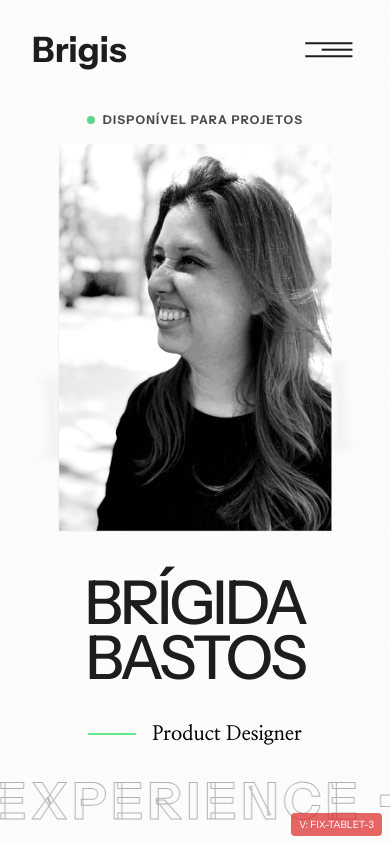
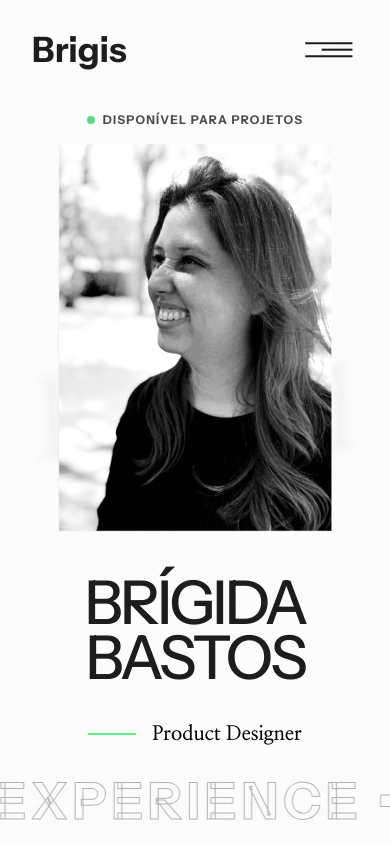
Before and after one commit to BrigidaLab/portfolio-brigida, a React (Vite) app in the folder app/: page / in a window 390 px wide. Shown: the top 844 px of the page. Built offline with nearby package versions, Linux system fonts and the light colour scheme.

Commit message:
fix: increase card size on tablet/laptop screens and remove debug marker

```diff
--- a/app/src/components/ProjectGallery.tsx
+++ b/app/src/components/ProjectGallery.tsx
@@ -41,11 +41,6 @@ export const ProjectGallery: React.FC = () => {
             className="relative font-sans bg-[#fdfdfd]"
             style={{ height: SCROLL_HEIGHT }}
         >
-            {/* DEBUG MARKER - REMOVE AFTER VERIFICATION */}
-            <div className="fixed bottom-2 right-2 bg-red-600 text-white text-[10px] px-2 py-1 z-[9999] pointer-events-none rounded opacity-70">
-                V: FIX-TABLET-3
-            </div>
-
             <div className="sticky top-0 h-[100dvh] w-full overflow-hidden flex flex-col p-6 min-[700px]:p-12 min-[700px]:pb-24 xl:p-16">
 
                 {/* 1. Container de Títulos (Alinhado com Hero) */}
@@ -104,7 +99,7 @@ export const ProjectGallery: React.FC = () => {
 
                 {/* 2. Área Central (Cards Stack) - Empurrada para direita/baixo */}
                 <div className="flex-1 flex flex-col min-[700px]:flex-row items-start min-[700px]:items-center justify-start min-[700px]:justify-end relative z-10 w-full mt-[70px] min-[700px]:mt-0 lg:pr-[2vw] 2xl:pr-[5vw]">
-                    <div className="relative w-full max-w-full sm:pr-8 min-[700px]:pr-0 min-[700px]:max-w-[50%] lg:max-w-lg xl:max-w-xl 2xl:max-w-3xl aspect-video min-[700px]:mr-12">
+                    <div className="relative w-full max-w-full sm:pr-8 min-[700px]:pr-0 min-[700px]:max-w-[65%] lg:max-w-[60%] xl:max-w-xl 2xl:max-w-3xl aspect-video min-[700px]:mr-12">
 
                         {/* Decor de Fundo (Pilha) */}
                         <div className="absolute top-4 left-4 w-full h-full bg-[#FFE55C] rounded-none z-0 rotate-1 shadow-sm border border-black/5" />
```
